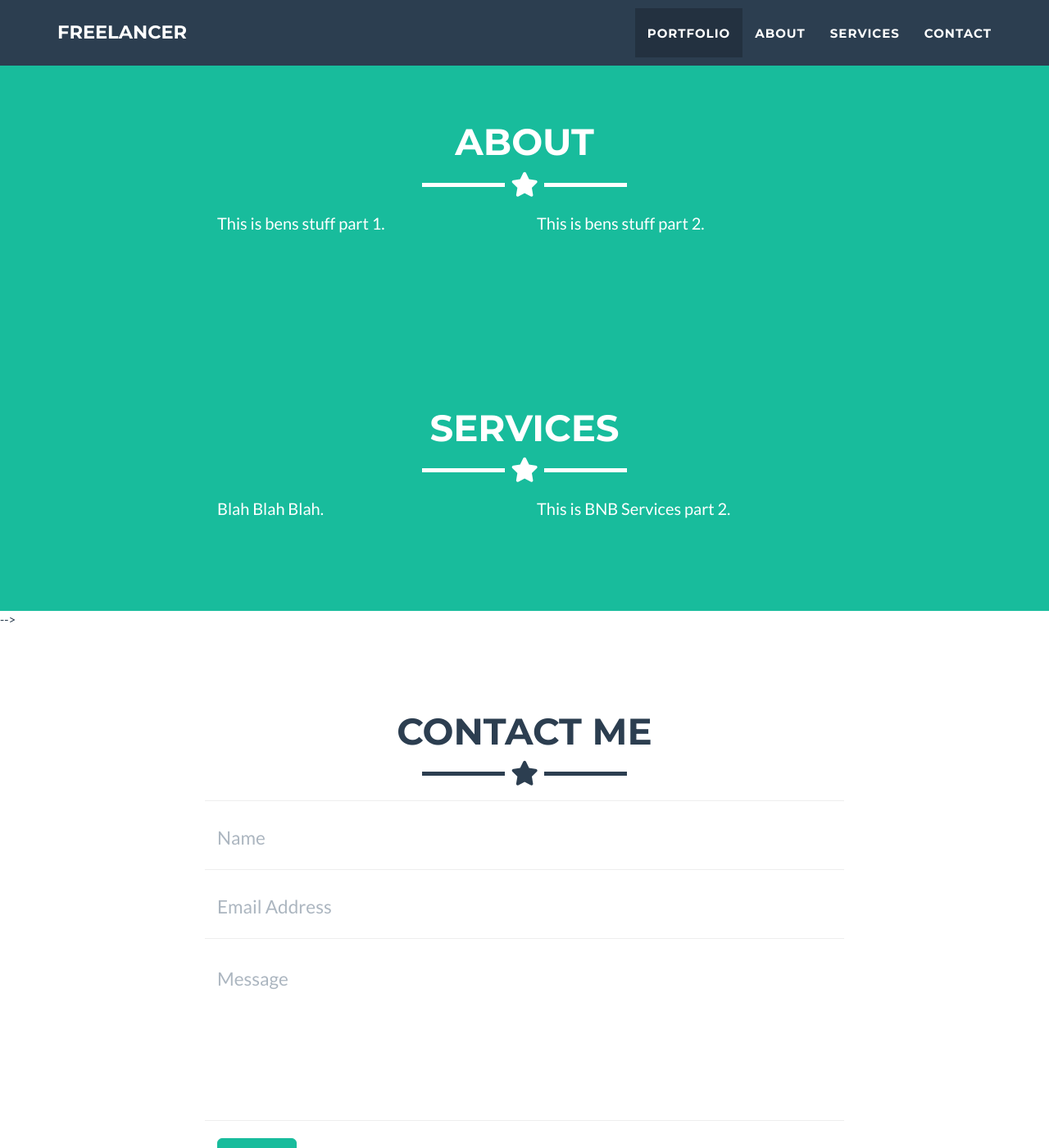
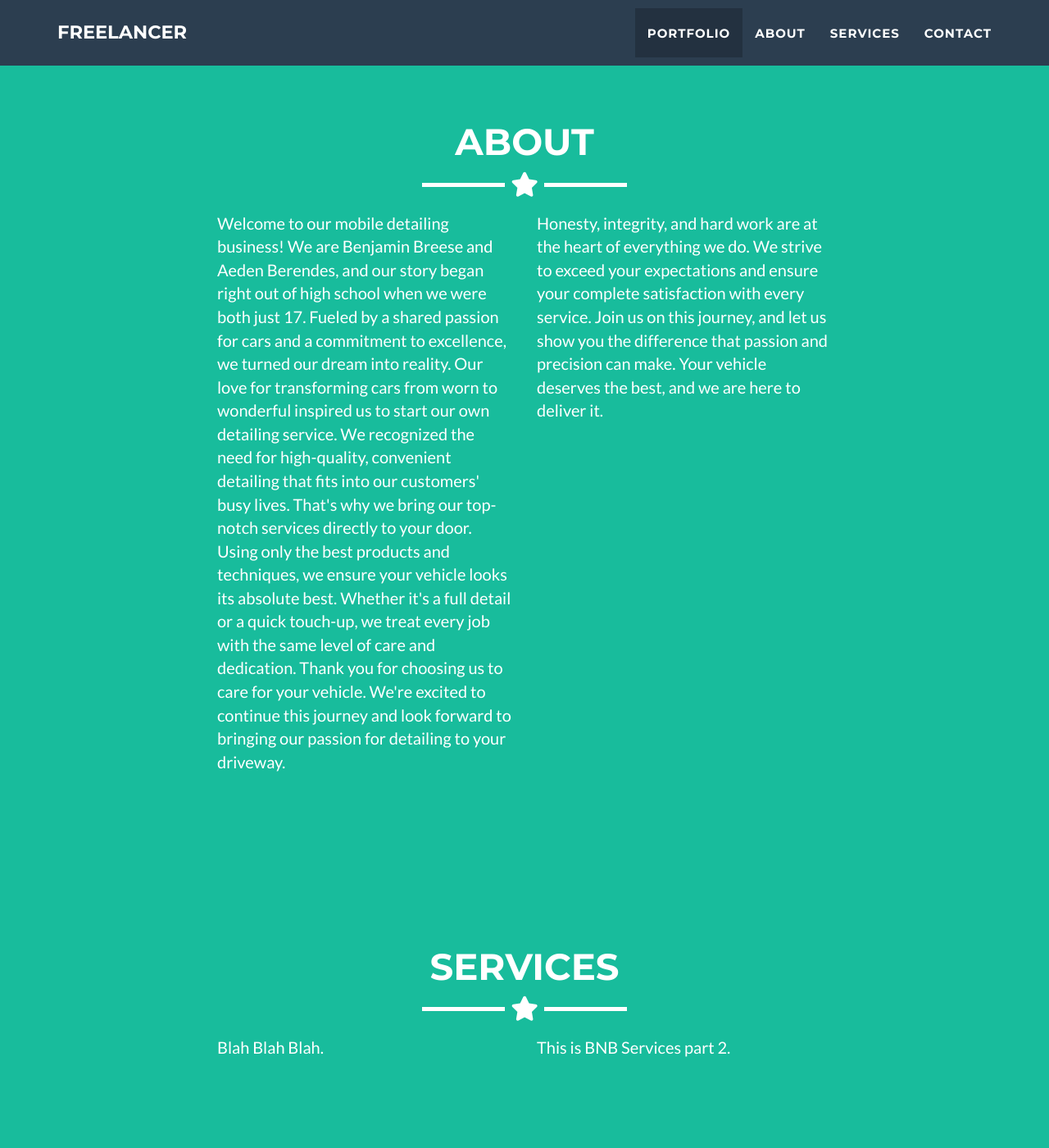
Before and after one commit to BenBreese/BenBreese.github.io, a Jekyll site: the page built from index.html, in a window 1280 px wide and 1400 px high, scrolled down 1927 px. Shown: the whole window at 82% size. Built offline with Jekyll 4.4.1, drawn with Linux system fonts in a browser that asks for light colours.

Commit message:
Added about paragraphs

```diff
--- a/_includes/about.html
+++ b/_includes/about.html
@@ -9,10 +9,18 @@
     </div>
     <div class="row">
       <div class="col-lg-4 col-lg-offset-2">
-        <p>This is bens stuff part 1.</p>
+        <p>Welcome to our mobile detailing business! We are Benjamin Breese and Aeden Berendes, and our story began right out of high school when we were both just 17. Fueled by a shared passion for cars and a commitment to excellence, we turned our dream into reality.
+
+          Our love for transforming cars from worn to wonderful inspired us to start our own detailing service. We recognized the need for high-quality, convenient detailing that fits into our customers' busy lives. That's why we bring our top-notch services directly to your door.
+
+          Using only the best products and techniques, we ensure your vehicle looks its absolute best. Whether it's a full detail or a quick touch-up, we treat every job with the same level of care and dedication.
+
+          Thank you for choosing us to care for your vehicle. We're excited to continue this journey and look forward to bringing our passion for detailing to your driveway.</p>
       </div>
       <div class="col-lg-4">
-        <p>This is bens stuff part 2.</p>
+        <p>Honesty, integrity, and hard work are at the heart of everything we do. We strive to exceed your expectations and ensure your complete satisfaction with every service.
+
+          Join us on this journey, and let us show you the difference that passion and precision can make. Your vehicle deserves the best, and we are here to deliver it.</p>
       </div>
 
     </div>
```
